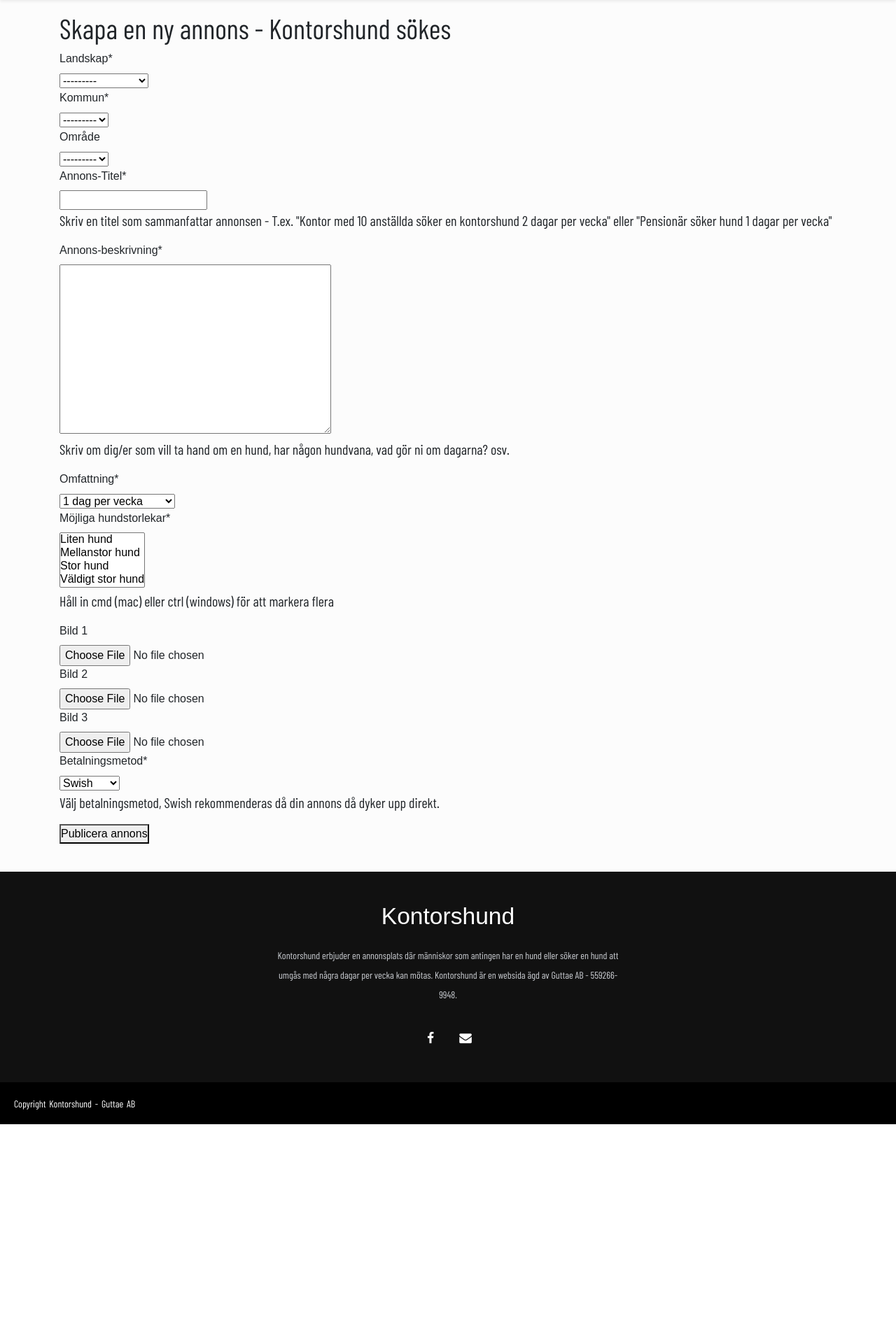
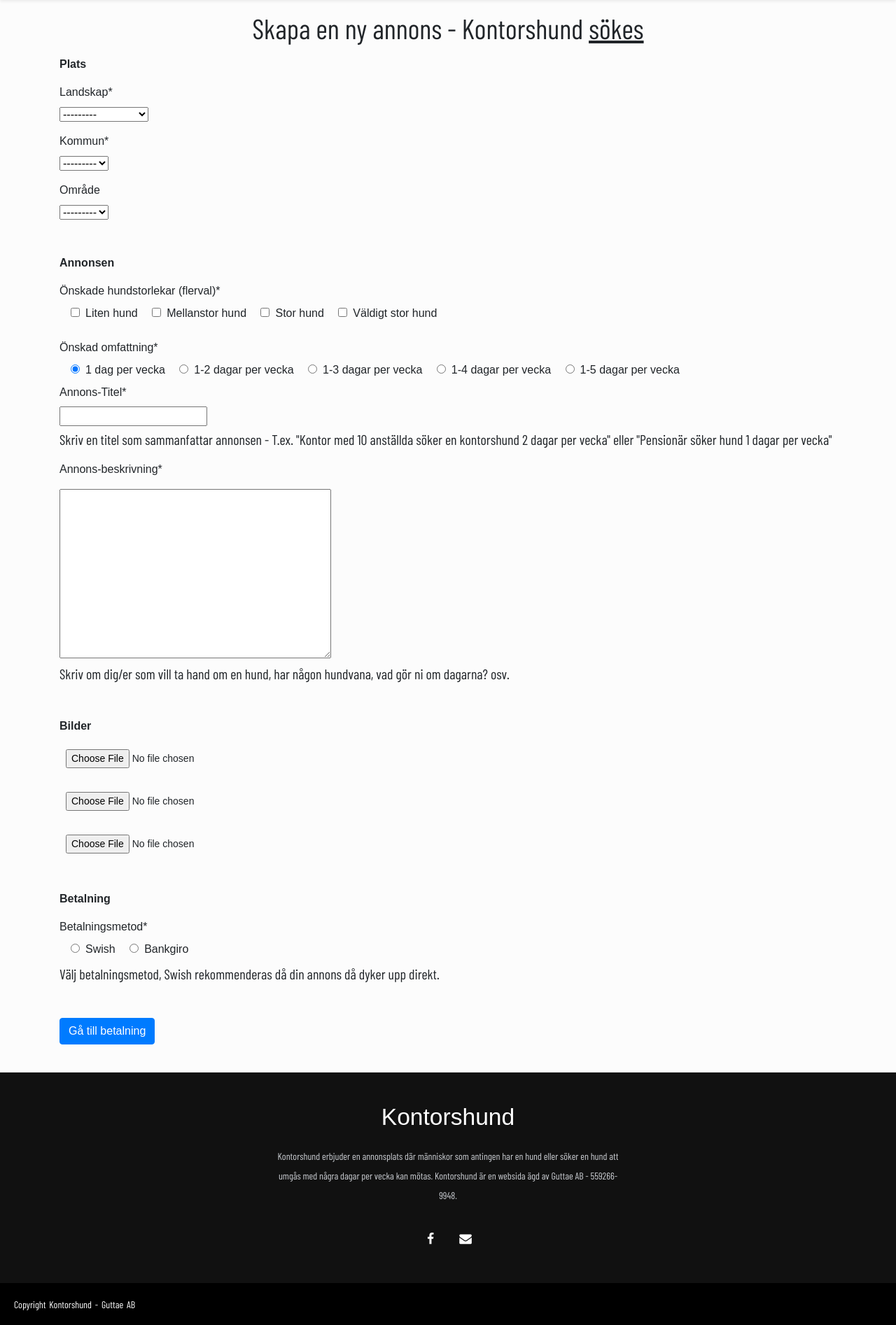
Before and after one commit to minifisk/kontorshund, a Django app: page /add/get-me-a-dog in a window 1280 px wide. Shown: the part 76-1970 px from the top of the page at 70% size. Before the commit the page ends 1683 px from the top, so only its background shows below. Run offline with Django 3.2, Linux system fonts and the light colour scheme; data comes from the database, SQL or seed files in the repository; some libraries are stand-ins or nearby versions; some web fonts are replaced.

Commit message:
Cleaned up forms for creating ad

```diff
--- a/CSS/core/base.css
+++ b/CSS/core/base.css
@@ -18,6 +18,9 @@
 #h1_new_ad {
     text-align: center;
 }
+
+
+
 
 h1 {
     font-family: 'Barlow Condensed', sans-serif;
--- a/core/forms.py
+++ b/core/forms.py
@@ -1,16 +1,16 @@
 from django import forms
 from django.conf import settings
 from django.core.validators import RegexValidator
+from django.db.models import query
 
 
 from kontorshund.settings import PRICE_BANKGIRO
 from kontorshund.settings import PRICE_SWISH
 
 
-from .models import Advertisement, Municipality, Area, DogBreeds
+from .models import Advertisement, DogSizeChoices, Municipality, Area, DogBreeds
 
 from dal import autocomplete
-
 
 
 
@@ -43,6 +43,7 @@ class NewAdTakeMyDogForm(forms.ModelForm):
         self.fields['area'].required = False
         self.fields['image2'].required = False
         self.fields['image3'].required = False
+        self.fields['size_offered'].empty_label = None
 
         # for field in self.fields.values():
         #     field.error_messages = {'required':'Fältet {fieldname} är obligatoriskt'.format(
@@ -111,7 +112,6 @@ class NewAdGetMeADogForm(forms.ModelForm):
         help_texts = {
             'title': 'Skriv en titel som sammanfattar annonsen - T.ex. "Kontor med 10 anställda söker en kontorshund 2 dagar per vecka" eller "Pensionär söker hund 1 dagar per vecka"',
             'description': 'Skriv om dig/er som vill ta hand om en hund, har någon hundvana, vad gör ni om dagarna? osv.',
-            'size_requested': 'Håll in cmd (mac) eller ctrl (windows) för att markera flera',
             'payment_type': 'Välj betalningsmetod, Swish rekommenderas då din annons då dyker upp direkt.',
 
         }
--- a/core/models.py
+++ b/core/models.py
@@ -84,10 +84,10 @@ class Advertisement(SoftDeleteModel, TimeStampedModel):
     description = models.TextField(max_length=1500, verbose_name='Annons-beskrivning')
 
     # Choices
-    days_per_week = models.CharField(max_length=3, choices=DAYS_PER_WEEK_CHOICES, default=1, verbose_name='Omfattning')
+    days_per_week = models.CharField(max_length=3, choices=DAYS_PER_WEEK_CHOICES, default=1, verbose_name='Önskad omfattning')
     hundras = models.ForeignKey(DogBreeds, on_delete=models.CASCADE, null=True, verbose_name=u'Hundras')
     size_offered = models.ForeignKey(DogSizeChoices, verbose_name='Hundens storlek', on_delete=models.CASCADE, related_name='size_offered', null=True)
-    size_requested = models.ManyToManyField(DogSizeChoices, verbose_name='Möjliga hundstorlekar', related_name='size_requested')
+    size_requested = models.ManyToManyField(DogSizeChoices, verbose_name='Önskade hundstorlekar (flerval)', related_name='size_requested')
 
     # Images
     image1 = models.ImageField(null=True, blank=True, verbose_name="Bild 1")
--- a/core/views.py
+++ b/core/views.py
@@ -26,7 +26,7 @@ from lockdown.decorators import lockdown
 from crispy_forms.helper import FormHelper
 from crispy_forms.layout import Layout, Fieldset, ButtonHolder, Submit, Field, Row, Column, HTML
 from crispy_forms.bootstrap import (
-    PrependedText, PrependedAppendedText, FormActions, InlineRadios)
+    PrependedText, PrependedAppendedText, FormActions, InlineRadios, InlineCheckboxes)
 
 from core.forms import NewAdTakeMyDogForm, NewAdGetMeADogForm, PhoneNumberForm
 from core.models import Advertisement, Municipality, Area, DogBreeds, Payment
@@ -354,37 +354,37 @@ class NewAdTakeMyDog(LoginRequiredMixin, CreateView):
         form.helper.layout = Layout(
             Field(HTML(mark_safe('<b>Plats</b>'))),
             Div(
-                Field('province', css_class=""),
-                Field('municipality', css_class=""),
+                Field('province', css_class="mb-3"),
+                Field('municipality', css_class="mb-3"),
                 Field('area', css_class=""),
                 css_class='mt-3 mb-5'
             ),
             Field(HTML(mark_safe('<b>Om hunden</b>'))),
             Div(
-                Field('name', css_class=""),
-                Field('age', css_class=""),
-                Field('hundras', css_class=""),
-                Field('size_offered', css_class=""),
+                Field('name', css_class="mb-4"),
+                Field('age', css_class="mb-4"),
+                Field('hundras', css_class="mb-4"),
+                InlineRadios('size_offered', css_class="ml-3 mr-2"),
                 css_class='mt-3 mb-5'
             ),
             Field(HTML(mark_safe('<b>Annonsen</b>'))),
             Div(
-                Field('days_per_week', css_class=""),
-                Field('title', css_class=""),
+                InlineRadios('days_per_week', css_class="ml-3 mr-2"),
+                Field('title', css_class="mb-4"),
                 Field('description', css_class=""),
                 css_class='mt-3 mb-5'
             ),
             Field(HTML(mark_safe('<b>Bilder</b>'))),
             Div(
-                Field('image1', css_class="btn btn-sm"),
-                Field('image2', css_class="btn btn-sm"),
+                Field('image1', css_class="btn btn-sm mb-4"),
+                Field('image2', css_class="btn btn-sm mb-4"),
                 Field('image3', css_class="btn btn-sm"),
                 css_class='mt-3 mb-5'
             ),
 
             Field(HTML(mark_safe('<b>Betalning</b>'))),
             Div(
-                Field('payment_type', css_class="btn btn-sm"),
+                InlineRadios('payment_type', css_class="ml-3 mr-2"),
                 css_class='mt-3 mb-5'
             ),
         )
@@ -409,6 +409,46 @@ class NewAdGetMeADog(CreateView):
     form_class = NewAdGetMeADogForm
     success_url = reverse_lazy('ad_changelist')
     template_name = 'core/advertisement_form_get.html'
+
+    def get_form(self, form_class=None):
+        form = super().get_form(form_class)
+        form.helper = FormHelper()
+        form.fields['image1'].label = False
+        form.fields['image2'].label = False
+        form.fields['image3'].label = False
+        form.helper.add_input(Submit('submit', 'Gå till betalning', css_class='btn-primary'))
+
+        form.helper.layout = Layout(
+            Field(HTML(mark_safe('<b>Plats</b>'))),
+            Div(
+                Field('province', css_class="mb-3"),
+                Field('municipality', css_class="mb-3"),
+                Field('area', css_class=""),
+                css_class='mt-3 mb-5'
+            ),
+            Field(HTML(mark_safe('<b>Annonsen</b>'))),
+            Div(
+                InlineCheckboxes('size_requested', css_class="mb-4 ml-3 mr-2"),
+                InlineRadios('days_per_week', css_class="ml-3 mr-2"),
+                Field('title', css_class="mb-1"),
+                Field('description', css_class="mt-2"),
+                css_class='mb-5 mt-3'
+            ),
+            Field(HTML(mark_safe('<b>Bilder</b>'))),
+            Div(
+                Field('image1', css_class="btn btn-sm mb-4"),
+                Field('image2', css_class="btn btn-sm mb-4"),
+                Field('image3', css_class="btn btn-sm"),
+                css_class='mt-3 mb-5'
+            ),
+
+            Field(HTML(mark_safe('<b>Betalning</b>'))),
+            Div(
+                InlineRadios('payment_type', css_class="ml-3 mr-2"),
+                css_class='mt-3 mb-5'
+            ),
+        )
+        return form
 
     def form_valid(self, form):
         form.instance.author = self.request.user
--- a/templates/core/advertisement_form_get.html
+++ b/templates/core/advertisement_form_get.html
@@ -6,7 +6,7 @@
 {% block content %}
 
 {% block form_title %}
-<h1>Skapa en ny annons - Kontorshund sökes</h1>
+<h1 id="h1_new_ad" class="mb-3">Skapa en ny annons - Kontorshund <u>sökes</u></h1>
 {% endblock form_title %}
 
 
@@ -14,9 +14,7 @@
   <form method="post" enctype="multipart/form-data" id="adForm" data-municipalities-url="{% url 'ajax_load_municipalities' %}" data-areas-url="{% url 'ajax_load_areas' %}" novalidate>
     {% csrf_token %}
 
-    {{form|crispy}}
-
-    <button type="submit">Publicera annons</button>
+    {% crispy form %}
 
   </form>
 
--- a/templates/core/advertisement_form_take.html
+++ b/templates/core/advertisement_form_take.html
@@ -6,7 +6,7 @@
 {% block content %}
 
 {% block form_title %}
-<h1>Skapa en ny annons - Kontorshund erbjudes</h1>
+<h1 id="h1_new_ad" class="mb-3">Skapa en ny annons - Kontorshund <u>erbjudes</u></h1>
 {% endblock form_title %}
 
 
--- a/templates/core/choose_ad_type.html
+++ b/templates/core/choose_ad_type.html
@@ -6,8 +6,8 @@
 <h1 id="h1_new_ad">Skapa en ny annons</h1>
 
 <div id="choose_options">
-    <a href="/add/take-my-dog"><img  src="/media/stock_photos/pussar_hund_web_text.jpg" onmouseover="this.src='/media/stock_photos/pussar_hund_web_text_bright.jpg'" onmouseout="this.src='/media/stock_photos/pussar_hund_web_text.jpg'" alt="Letar du efter en hundkompis?"></a>
-    <a href="/add/get-me-a-dog"><img src="/media/stock_photos/hund_internet_web_text.jpg" onmouseover="this.src='/media/stock_photos/hund_internet_web_text_bright.jpg'" onmouseout="this.src='/media/stock_photos/hund_internet_web_text.jpg'" alt="Letar din hund efter nya vänner?"></a>
+    <a href="/add/get-me-a-dog"><img  src="/media/stock_photos/pussar_hund_web_text.jpg" onmouseover="this.src='/media/stock_photos/pussar_hund_web_text_bright.jpg'" onmouseout="this.src='/media/stock_photos/pussar_hund_web_text.jpg'" alt="Letar du efter en hundkompis?"></a>
+    <a href="/add/take-my-dog"><img src="/media/stock_photos/hund_internet_web_text.jpg" onmouseover="this.src='/media/stock_photos/hund_internet_web_text_bright.jpg'" onmouseout="this.src='/media/stock_photos/hund_internet_web_text.jpg'" alt="Letar din hund efter nya vänner?"></a>
 
 </div>
 
```
